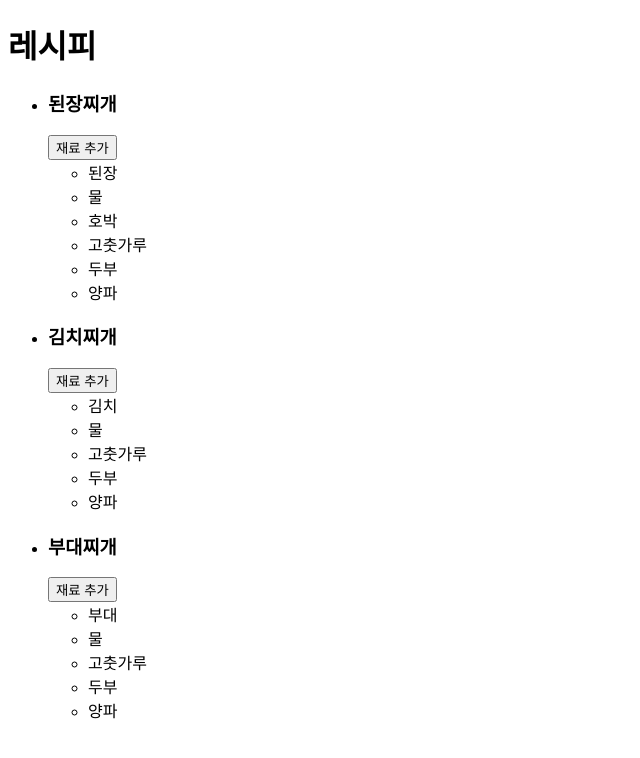
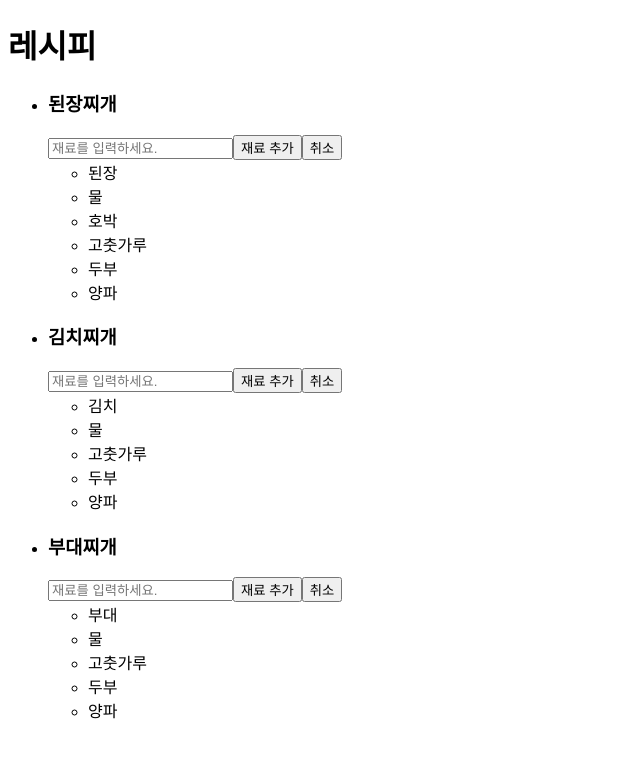
Before and after one commit to yooseohyeon/codeit-fs12-react-recipes, a React (Vite) app: page / in a window 1280 px wide. Shown: the top 758 px of the page, without its empty margins (0-640 px from the left). Built offline with nearby package versions, Linux system fonts and the light colour scheme.

Commit message:
feat: 레시피별 다중 input 처리 및 input 상태를 객체로 전환

```diff
--- /dev/null
+++ b/src/AppMultiInput.jsx
@@ -0,0 +1,103 @@
+import React, { useState } from "react";
+
+const App = () => {
+  const [inputs, setInputs] = useState({});
+  const [recipes, setRecipes] = useState([
+    {
+      id: 1,
+      name: "된장찌개",
+      ingredients: ["된장", "물", "호박", "고춧가루", "두부", "양파"],
+    },
+    {
+      id: 2,
+      name: "김치찌개",
+      ingredients: ["김치", "물", "고춧가루", "두부", "양파"],
+    },
+    {
+      id: 3,
+      name: "부대찌개",
+      ingredients: ["부대", "물", "고춧가루", "두부", "양파"],
+    },
+  ]);
+
+  const handleAdd = (id) => {
+    const value = inputs[id];
+
+    if (!inputs[id].trim()) return;
+
+    setRecipes(
+      recipes.map((recipe) => {
+        if (recipe.id === id) {
+          const exists = recipe.ingredients.includes(value);
+
+          if (exists) return recipe;
+
+          return {
+            ...recipe,
+            ingredients: [...recipe.ingredients, value],
+          };
+        } else {
+          return recipe;
+        }
+      }),
+    );
+
+    setInputs((prev) => ({
+      ...prev,
+      [id]: "",
+    }));
+  };
+
+  const handleCancel = (id) => {
+    setInputs((prev) => ({
+      ...prev,
+      [id]: "",
+    }));
+  };
+
+  const handleChange = (value, id) => {
+    setInputs((prev) => ({
+      ...prev,
+      [id]: value,
+    }));
+  };
+
+  return (
+    <div>
+      <h1>레시피</h1>
+      <ul>
+        {recipes.map((recipe) => (
+          <li key={recipe.id}>
+            <h3>{recipe.name}</h3>
+
+            <div>
+              <input
+                type="text"
+                name="ingredient"
+                value={inputs[recipe.id] || ""}
+                placeholder="재료를 입력하세요."
+                onChange={(e) => handleChange(e.target.value, recipe.id)}
+              ></input>
+
+              <button type="submit" onClick={() => handleAdd(recipe.id)}>
+                재료 추가
+              </button>
+
+              <button type="submit" onClick={() => handleCancel(recipe.id)}>
+                취소
+              </button>
+            </div>
+
+            <ul>
+              {recipe.ingredients.map((ingredient, idx) => (
+                <li key={idx}>{ingredient}</li>
+              ))}
+            </ul>
+          </li>
+        ))}
+      </ul>
+    </div>
+  );
+};
+
+export default App;
--- a/src/main.jsx
+++ b/src/main.jsx
@@ -1,9 +1,9 @@
 import { StrictMode } from "react";
 import { createRoot } from "react-dom/client";
-import App from "./App.jsx";
+import AppMultiInput from "./AppMultiInput.jsx";
 
 createRoot(document.getElementById("root")).render(
   <StrictMode>
-    <App />
+    <AppMultiInput />
   </StrictMode>,
 );
```
